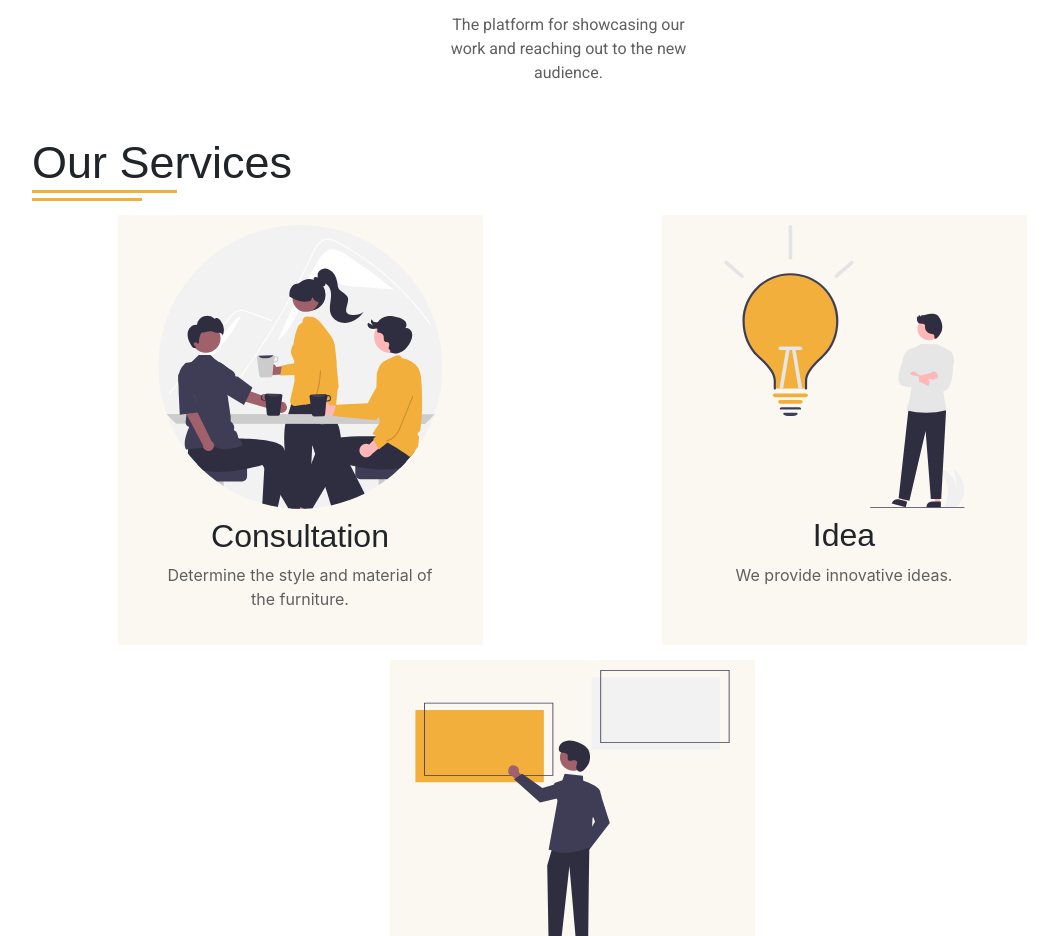
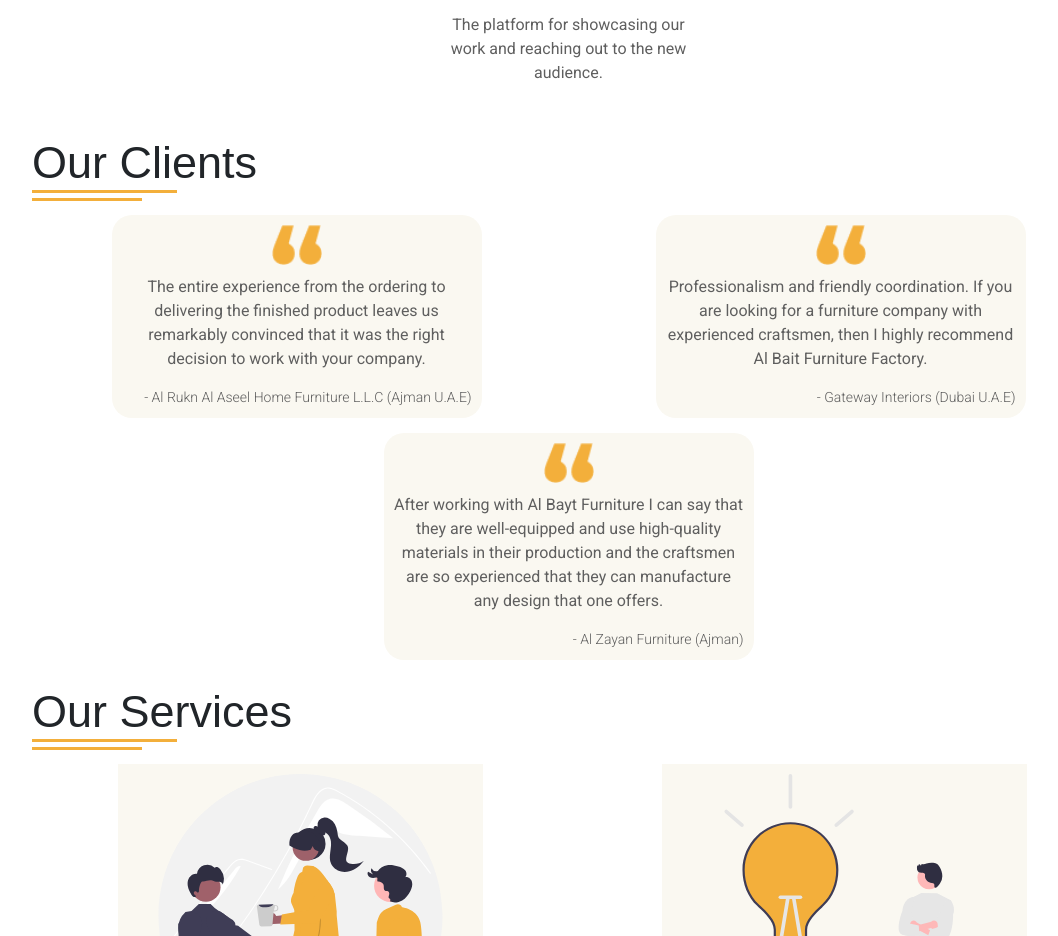
Before and after one commit to Majeed-hub/baitalArabFurniture, a React (Create React App) app: page / in a window 1280 px wide. Shown: the part 4400-5336 px from the top of the page, without its empty margins (64-1122 px from the left). Built offline with nearby package versions, Linux system fonts and the light colour scheme; a web font is replaced by a local one.

Commit message:
add review card component in home page

```diff
--- /dev/null
+++ b/src/components/ReviewCard/ReviewCard.css
@@ -0,0 +1,46 @@
+.reviewCardContainer {
+  width: 370px;
+  padding: 10px;
+  margin: 0 15px 15px 0;
+  background-color: #faf8f1;
+  border-radius: 20px;
+  display: flex;
+  flex-direction: column;
+}
+
+.reviewCardQuote {
+  align-items: center;
+  display: flex;
+  justify-content: center;
+}
+.reviewCardQuote img {
+  color: #f3af3b;
+  width: 50px;
+  height: 40px;
+  /* margin: 0 auto; */
+}
+
+.reviewCardText {
+  font-family: 'Roboto', sans-serif;
+  font-weight: 400;
+  width: 100%;
+  text-align: center;
+  color: #5f5f5f;
+  margin: 10px 0 0 0;
+}
+
+.reviewCardAuthor {
+  /* width: 70%; */
+  display: flex;
+  align-items: flex-end;
+}
+
+.reviewCardAuthor span {
+  margin-right: 0px;
+  font-family: 'Roboto', sans-serif;
+  font-weight: 300;
+  font-size: 14px;
+  text-align: end;
+  width: 100%;
+  color: #5f5f5f;
+}
--- /dev/null
+++ b/src/components/ReviewCard/ReviewCard.js
@@ -0,0 +1,21 @@
+import React from 'react';
+import './ReviewCard.css';
+import Quote from '../../Assests/images/quote.png';
+
+const ReviewCard = ({ reviewContent, author }) => {
+  return (
+    <div className="reviewCardContainer">
+      <div className="reviewCardQuote">
+        <img src={Quote} alt="" />
+      </div>
+      <div className="reviewCardText">
+        <p>{reviewContent}</p>
+      </div>
+      <div className="reviewCardAuthor">
+        <span>{author}</span>
+      </div>
+    </div>
+  );
+};
+
+export default ReviewCard;
--- a/src/pages/Home/Home.js
+++ b/src/pages/Home/Home.js
@@ -24,6 +24,7 @@
 import { Link } from 'react-router-dom';
 import { Article1, Article2, Article3 } from '../BlogDetail/Data/BlogData';
 import BlogCard from '../../components/BlogCard/BlogCard';
+import ReviewCard from '../../components/ReviewCard/ReviewCard';
 
 const Home = () => {
   return (
@@ -235,6 +236,33 @@
             />
           </div>
         </div>
+
+        <div className="aboutUsTestimonial">
+          <div className="aboutUsTitle">
+            <h1>Our Clients</h1>
+          </div>
+          <div className="aboutUsCardWrapper">
+            <ReviewCard
+              reviewContent={
+                'The entire experience from the ordering to delivering the finished product leaves us remarkably convinced that it was the right decision to work with your company.'
+              }
+              author={'- Al Rukn Al Aseel Home Furniture L.L.C (Ajman U.A.E)'}
+            />
+            <ReviewCard
+              reviewContent={
+                'Professionalism and friendly coordination. If you are looking for a furniture company with experienced craftsmen, then I highly recommend Al Bait Furniture Factory. '
+              }
+              author={'- Gateway Interiors (Dubai U.A.E)'}
+            />
+            <ReviewCard
+              reviewContent={
+                'After working with Al Bayt Furniture I can say that they are well-equipped and use high-quality materials in their production and the craftsmen are so experienced that they can manufacture any design that one offers.'
+              }
+              author={'- Al Zayan Furniture (Ajman)'}
+            />
+          </div>
+        </div>
+
         <div className="aboutUsOurServices">
           <div className="aboutUsTitle">
             <h1>Our Services</h1>
```
Also changed, not shown: src/Assests/images/quote.png (added).
